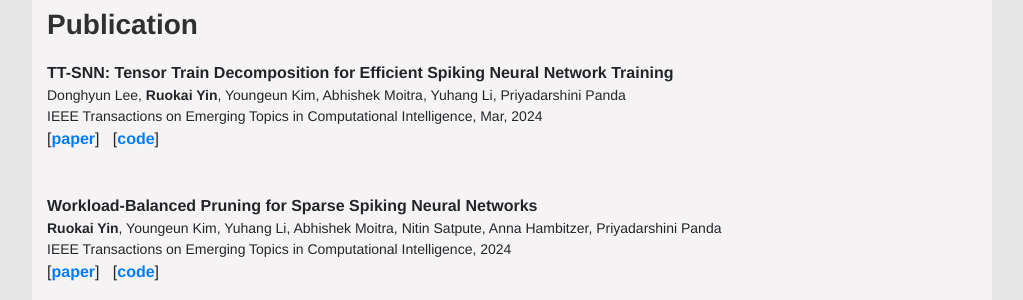
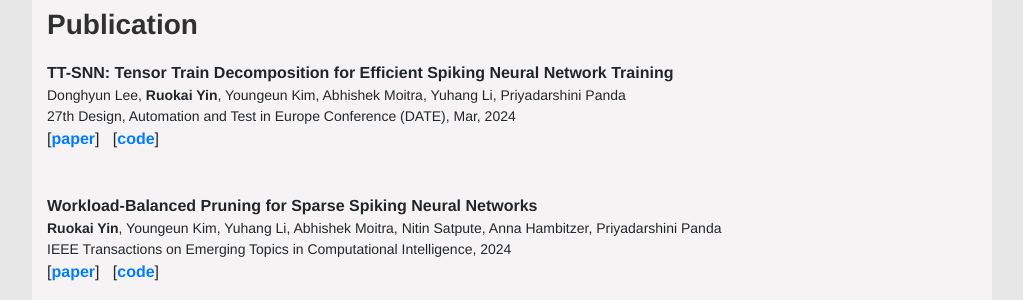
Before and after one commit to RuokaiYin/RuokaiYin.github.io, a Jekyll site: the page built from index.html, in a window 1280 px wide and 900 px high, scrolled down 527 px. Shown: the part 152-452 px from the top of the window, without its empty margins (128-1151 px from the left). Built offline with Jekyll 4.4.1, drawn with Linux system fonts in a browser that asks for light colours.

Commit message:
Update publications.yml

```diff
--- a/_data/publications.yml
+++ b/_data/publications.yml
@@ -1,7 +1,7 @@
 - title: "TT-SNN: Tensor Train Decomposition for Efficient Spiking Neural Network Training"
   author: >
     Donghyun Lee, <b>Ruokai Yin</b>, Youngeun Kim, Abhishek Moitra, Yuhang Li, Priyadarshini Panda
-  booktitle: IEEE Transactions on Emerging Topics in Computational Intelligence
+  booktitle: 27th Design, Automation and Test in Europe Conference (DATE)
   year: 2024
   month: Mar
   address: Valencia, Spain
```
